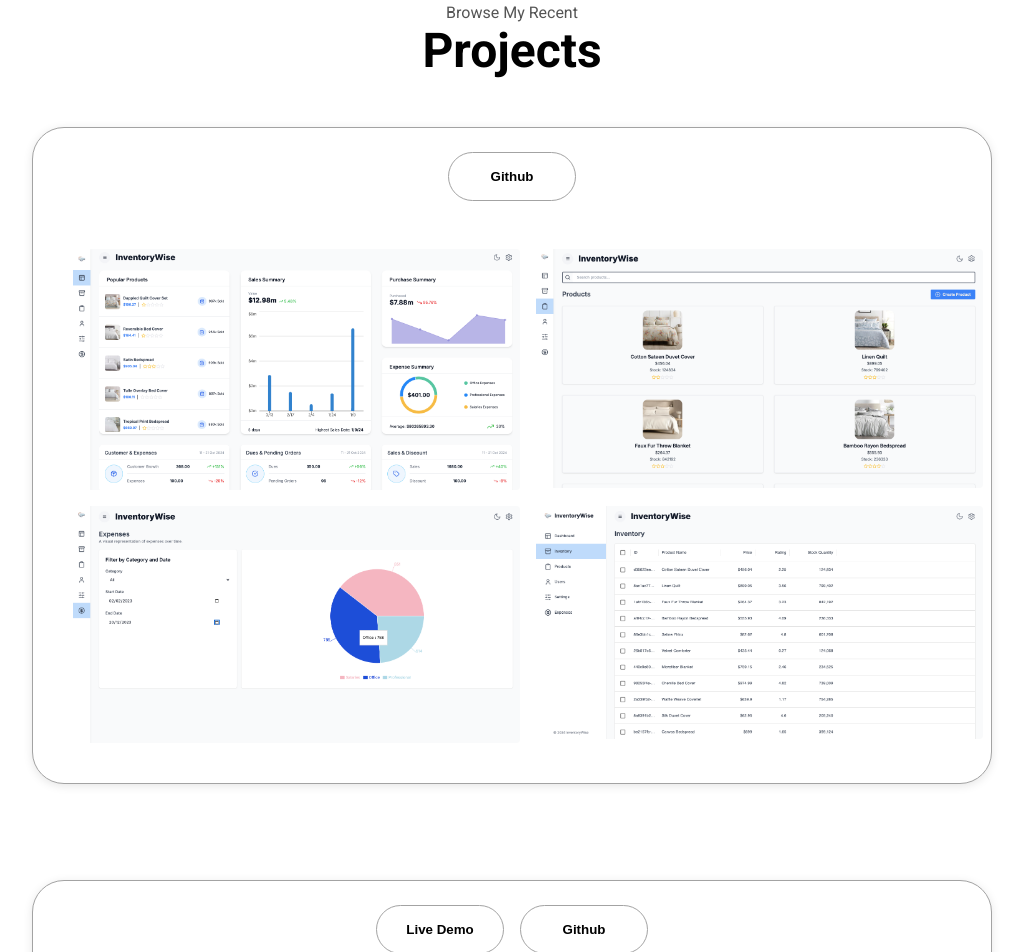
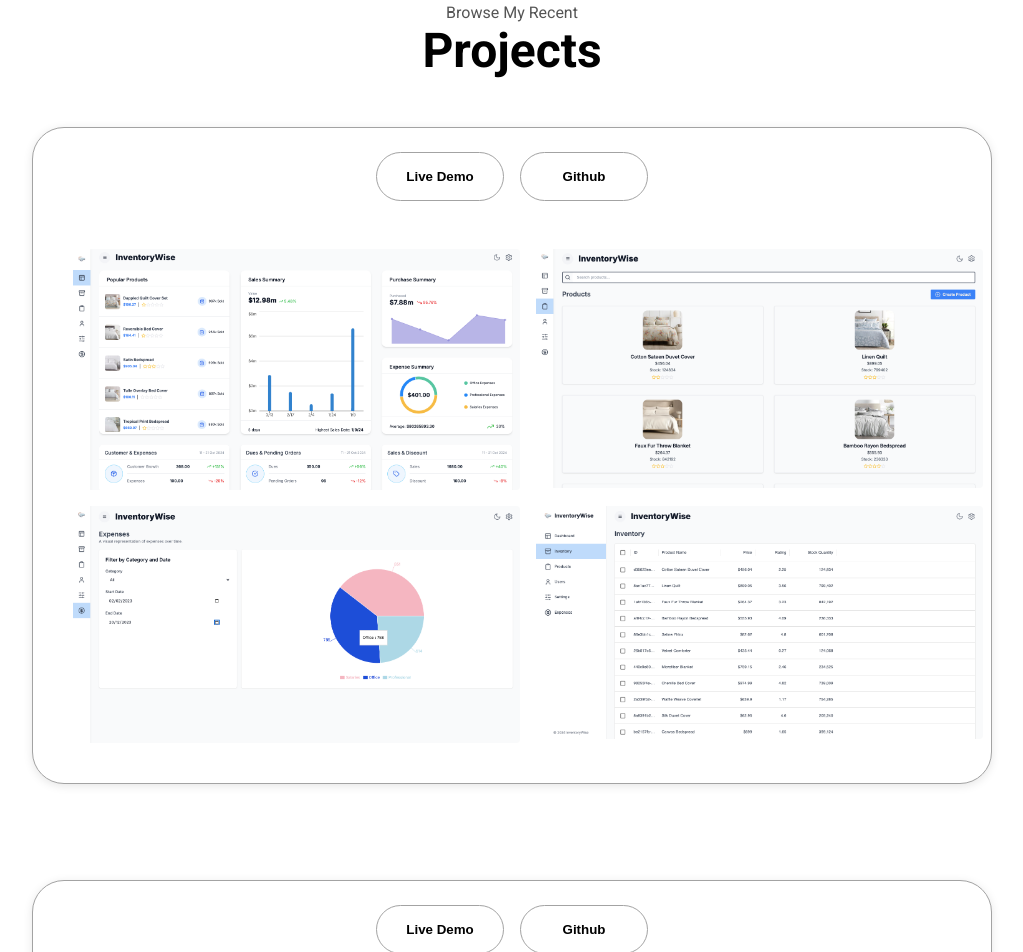
Before and after one commit to Wendddddiiii/portfolio, a plain HTML site: page index.html in a window 1280 px wide. Shown: the part 2461-3413 px from the top of the page, without its empty margins (128-1151 px from the left). Drawn offline with Linux system fonts and the light colour scheme.

Commit message:
add inventory wise live demo button

```diff
--- a/index.html
+++ b/index.html
@@ -198,10 +198,10 @@
             <div class="about-containers">
                 <div class="details-container color-container">
                     <div class="btn-container">
-                        <!-- <button class="btn btn-color-2 project-btn" onclick="location.href
-                        = 'https://realdomain-0.onrender.com'">
+                        <button class="btn btn-color-2 project-btn" onclick="location.href
+                        = 'https://main.d2c6h07h2n1ls0.amplifyapp.com/'">
                             Live Demo
-                        </button> -->
+                        </button>
                         <button class="btn btn-color-2 project-btn" onclick="location.href
                         = 'https://github.com/Wendddddiiii/InventoryWise'">
                         <!-- new project links can be added here -->
```
